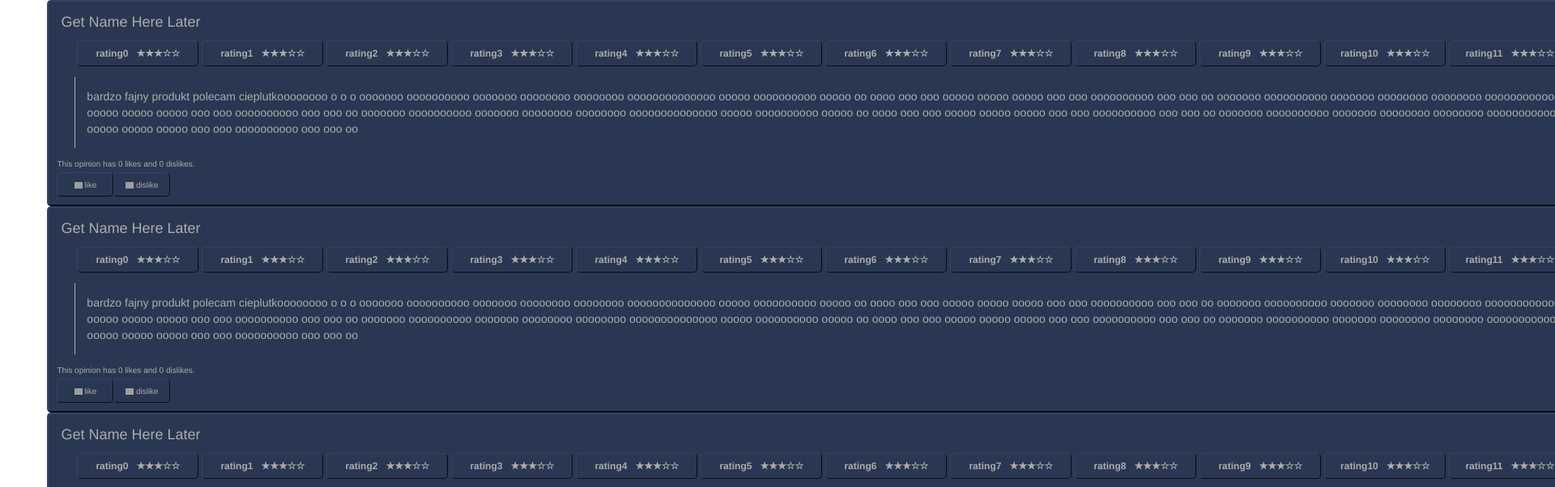
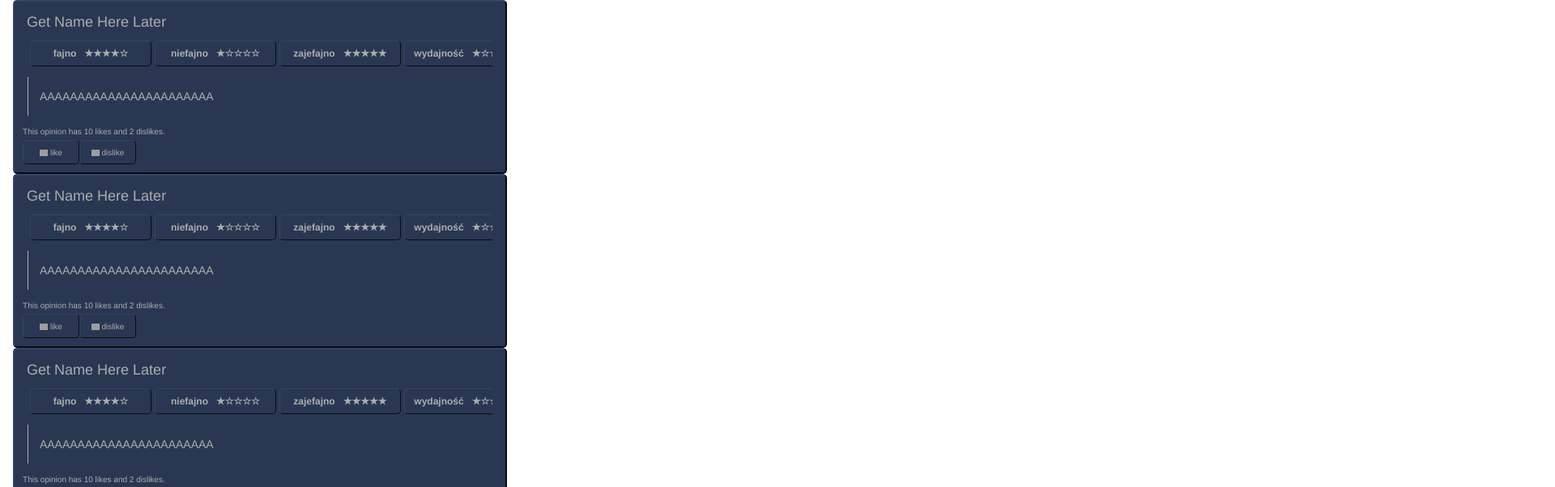
Before and after one commit to TGSK-ProjektIO/Projekcik, an Angular app: page / in a window 1280 px wide. Shown: the top 602 px of the page at 81% size, 1920 px wide, since content can reach past the window. Built offline with nearby package versions, Linux system fonts and the light colour scheme; grey boxes are pictures that could not be loaded.

Commit message:
make it possible to add opinons from code

```diff
--- a/src/app/opinie/complete-opinion/complete-opinion.component.html
+++ b/src/app/opinie/complete-opinion/complete-opinion.component.html
@@ -12,17 +12,9 @@
     </table>
   </div>
   <div class="Review">
-    <app-review text="bardzo fajny produkt polecam cieplutkoooooooo o o o
-    ooooooo oooooooooo ooooooo oooooooo oooooooo oooooooooooooo ooooo oooooooooo ooooo oo
-    oooo ooo ooo ooooo ooooo ooooo ooo ooo oooooooooo ooo ooo oo
-    ooooooo oooooooooo ooooooo oooooooo oooooooo oooooooooooooo ooooo oooooooooo ooooo oo
-    oooo ooo ooo ooooo ooooo ooooo ooo ooo oooooooooo ooo ooo oo
-    ooooooo oooooooooo ooooooo oooooooo oooooooo oooooooooooooo ooooo oooooooooo ooooo oo
-    oooo ooo ooo ooooo ooooo ooooo ooo ooo oooooooooo ooo ooo oo
-    ooooooo oooooooooo ooooooo oooooooo oooooooo oooooooooooooo ooooo oooooooooo ooooo oo
-    oooo ooo ooo ooooo ooooo ooooo ooo ooo oooooooooo ooo ooo oo"></app-review>
+    <app-review text="{{review.GetReview()}}"></app-review>
   </div>
   <div class="OpinionRating">
-    <app-opinion-rating></app-opinion-rating>
+    <app-opinion-rating [likes]=opinionRating.likes [dislikes]=opinionRating.dislikes></app-opinion-rating>
   </div>
 </div>
--- a/src/app/opinie/complete-opinion/complete-opinion.component.ts
+++ b/src/app/opinie/complete-opinion/complete-opinion.component.ts
@@ -1,4 +1,4 @@
-import {Component, Input, OnInit} from '@angular/core';
+import {Component, Input, OnInit, Type} from '@angular/core';
 import {OpinionRatingComponent} from "../opinion-rating/opinion-rating.component";
 import {RatingComponent} from "../rating/rating.component";
 import {ReviewComponent} from "../review/review.component";
@@ -15,16 +15,25 @@ export class CompleteOpinionComponent implements OnInit {
   @Input() ID : number = 0;
   // Needed to assign [[ user ]] to [[ opinion ]]
   @Input() userID : string = "";
-  // Attributes that are used to create singular [[ ratings ]]
-  @Input() attributes : string[] = [];
+
+
   opinionRating : OpinionRatingComponent = new OpinionRatingComponent;
   review : ReviewComponent = new ReviewComponent;
   ratings : Array<RatingComponent> = [];
 
   constructor() {
-    for (let i = 0; i < 15; i++) {
-      this.SetRating("rating"+i, 3);
-    }
+    // for (let i = 0; i < 15; i++) {
+    //   this.SetRating("rating"+i, 3);
+    // }
+    // this.SetReview("bardzo fajny produkt polecam cieplutkoooooooo o o o\
+    //   ooooooo oooooooooo ooooooo oooooooo oooooooo oooooooooooooo ooooo oooooooooo ooooo oo\
+    //   oooo ooo ooo ooooo ooooo ooooo ooo ooo oooooooooo ooo ooo oo\
+    //   ooooooo oooooooooo ooooooo oooooooo oooooooo oooooooooooooo ooooo oooooooooo ooooo oo\
+    //   oooo ooo ooo ooooo ooooo ooooo ooo ooo oooooooooo ooo ooo oo\
+    //   ooooooo oooooooooo ooooooo oooooooo oooooooo oooooooooooooo ooooo oooooooooo ooooo oo\
+    //   oooo ooo ooo ooooo ooooo ooooo ooo ooo oooooooooo ooo ooo oo\
+    //   ooooooo oooooooooo ooooooo oooooooo oooooooo oooooooooooooo ooooo oooooooooo ooooo oo\
+    //   oooo ooo ooo ooooo ooooo ooooo ooo ooo oooooooooo ooo ooo oo");
   }
 
   ngOnInit(): void {
@@ -39,21 +48,14 @@ export class CompleteOpinionComponent implements OnInit {
     }
     return result;
   }
-  GetDetailedRatings() : Array<RatingComponent> {
-    return this.ratings;
+  SetReview(text : string) : void {
+    this.review.SetReview(text);
+    this.review.ngOnInit();
   }
-  AddLike() : void { this.opinionRating.ClickedLike(); }
-  AddDislike() : void { this.opinionRating.ClickedDislike(); }
-  SetReview(text : string) : void { this.review.SetReview(text); }
   SetRating(name : string, value : number) : void {
     let newRating: RatingComponent = new RatingComponent;
     newRating.name = name;
     newRating.rating = value;
     this.ratings.push(newRating);
   }
-  // Add new rating in case attribute changed
-  UpdateRatings(name : string)  {
-    this.attributes.push(name);
-    this.SetRating(name, 0);
-  }
 }
--- a/src/app/opinie/opinie.component.html
+++ b/src/app/opinie/opinie.component.html
@@ -1,7 +1,5 @@
 <table>
   <tbody>
-    <tr *ngFor="let opinion of allOpinions">
-      <app-complete-opinion></app-complete-opinion>
-    </tr>
+    <tr opinionHost></tr>
   </tbody>
 </table>
--- a/src/app/opinie/opinie.component.ts
+++ b/src/app/opinie/opinie.component.ts
@@ -1,6 +1,15 @@
-import { Component, OnInit } from '@angular/core';
+import {
+  Component,
+  ComponentFactory,
+  ComponentFactoryResolver,
+  OnInit,
+  ViewChild,
+  ViewContainerRef
+} from '@angular/core';
 import {CompleteOpinionComponent} from "./complete-opinion/complete-opinion.component";
 import {RatingComponent} from "./rating/rating.component";
+import {OpinionHostDirective} from "./opinion-host.directive";
+import {OpinionRatingComponent} from "./opinion-rating/opinion-rating.component";
 
 @Component({
   selector: 'app-opinie',
@@ -10,6 +19,7 @@ import {RatingComponent} from "./rating/rating.component";
 export class OpinieComponent implements OnInit {
 
   allOpinions : CompleteOpinionComponent[] = [];
+  @ViewChild(OpinionHostDirective, {static: true}) opinionHost!: OpinionHostDirective;
 
   constructor() { }
 
@@ -26,22 +36,37 @@ export class OpinieComponent implements OnInit {
   }
 
   public GetAllOpinions(): void {
+    // temp
     let opinions : CompleteOpinionComponent[] = [];
-    opinions.push(new CompleteOpinionComponent());
-    opinions.push(new CompleteOpinionComponent());
-    opinions.push(new CompleteOpinionComponent());
-    opinions.push(new CompleteOpinionComponent());
-    opinions.push(new CompleteOpinionComponent());
-    opinions.push(new CompleteOpinionComponent());
-    opinions.push(new CompleteOpinionComponent());
-    opinions.push(new CompleteOpinionComponent());
-    opinions.push(new CompleteOpinionComponent());
-    opinions.push(new CompleteOpinionComponent());
+    for (let i = 0; i < 10; i++) {
+      opinions.push(new CompleteOpinionComponent());
+    }
+
+    const viewContainerRef = this.opinionHost.viewContainerRef;
+    viewContainerRef.clear();
+
+    //todo: save refs to some array maybe
+    for (const opinion of opinions) {
+      const componentRef = viewContainerRef.createComponent<CompleteOpinionComponent>(CompleteOpinionComponent).instance;
+      componentRef.SetReview("AAAAAAAAAAAAAAAAAAAAAAA");
+      componentRef.SetRating("fajno", 4);
+      componentRef.SetRating("niefajno", 1);
+      componentRef.SetRating("zajefajno", 5);
+      componentRef.SetRating("wydajność", 1);
+      componentRef.opinionRating.likes = 10;
+      componentRef.opinionRating.dislikes = 2;
+    }
+
     this.allOpinions = opinions;
   }
 
   ModifyOpinion(ID: number, ratings: RatingComponent[], text: string): void {
-
+    for (const opinion of this.allOpinions) {
+      if(opinion.ID == ID) {
+        opinion.ratings = ratings;
+        opinion.review.SetReview(text);
+      }
+    }
   }
 
   DeleteOpinion(ID: number): boolean {
--- a/src/app/opinie/opinie.module.ts
+++ b/src/app/opinie/opinie.module.ts
@@ -7,6 +7,7 @@ import { OpinionRatingComponent } from './opinion-rating/opinion-rating.componen
 import { RatingModule } from "ngx-bootstrap/rating";
 import { FormsModule } from "@angular/forms";
 import { CompleteOpinionComponent } from "./complete-opinion/complete-opinion.component";
+import { OpinionHostDirective } from './opinion-host.directive';
 
 
 
@@ -16,7 +17,8 @@ import { CompleteOpinionComponent } from "./complete-opinion/complete-opinion.co
     ReviewComponent,
     RatingComponent,
     OpinionRatingComponent,
-    CompleteOpinionComponent
+    CompleteOpinionComponent,
+    OpinionHostDirective
   ],
   exports: [
     OpinieComponent,
--- /dev/null
+++ b/src/app/opinie/opinion-host.directive.ts
@@ -0,0 +1,9 @@
+import { Directive, ViewContainerRef } from '@angular/core';
+
+@Directive({
+  selector: '[opinionHost]'
+})
+export class OpinionHostDirective {
+  constructor(public viewContainerRef : ViewContainerRef) { }
+
+}
```
